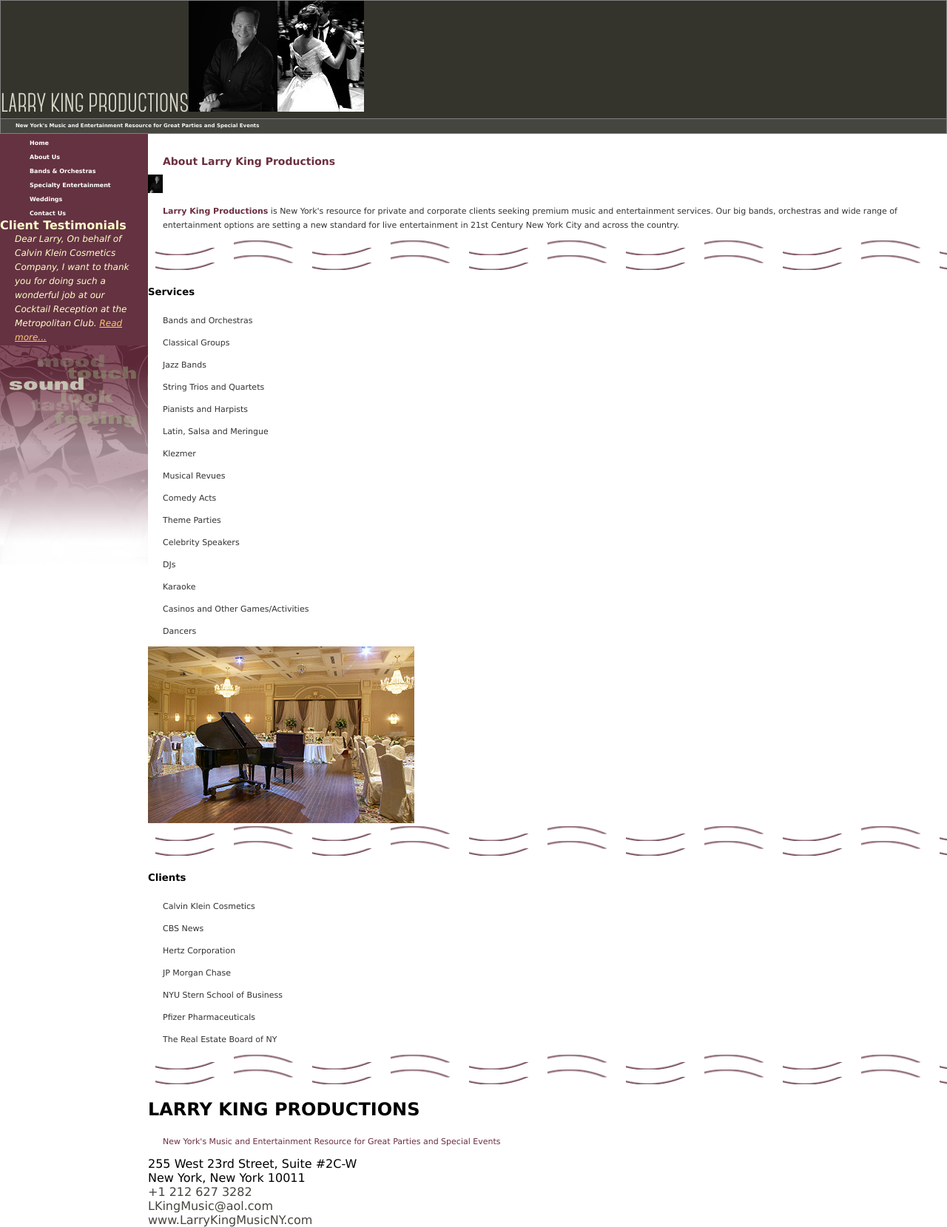
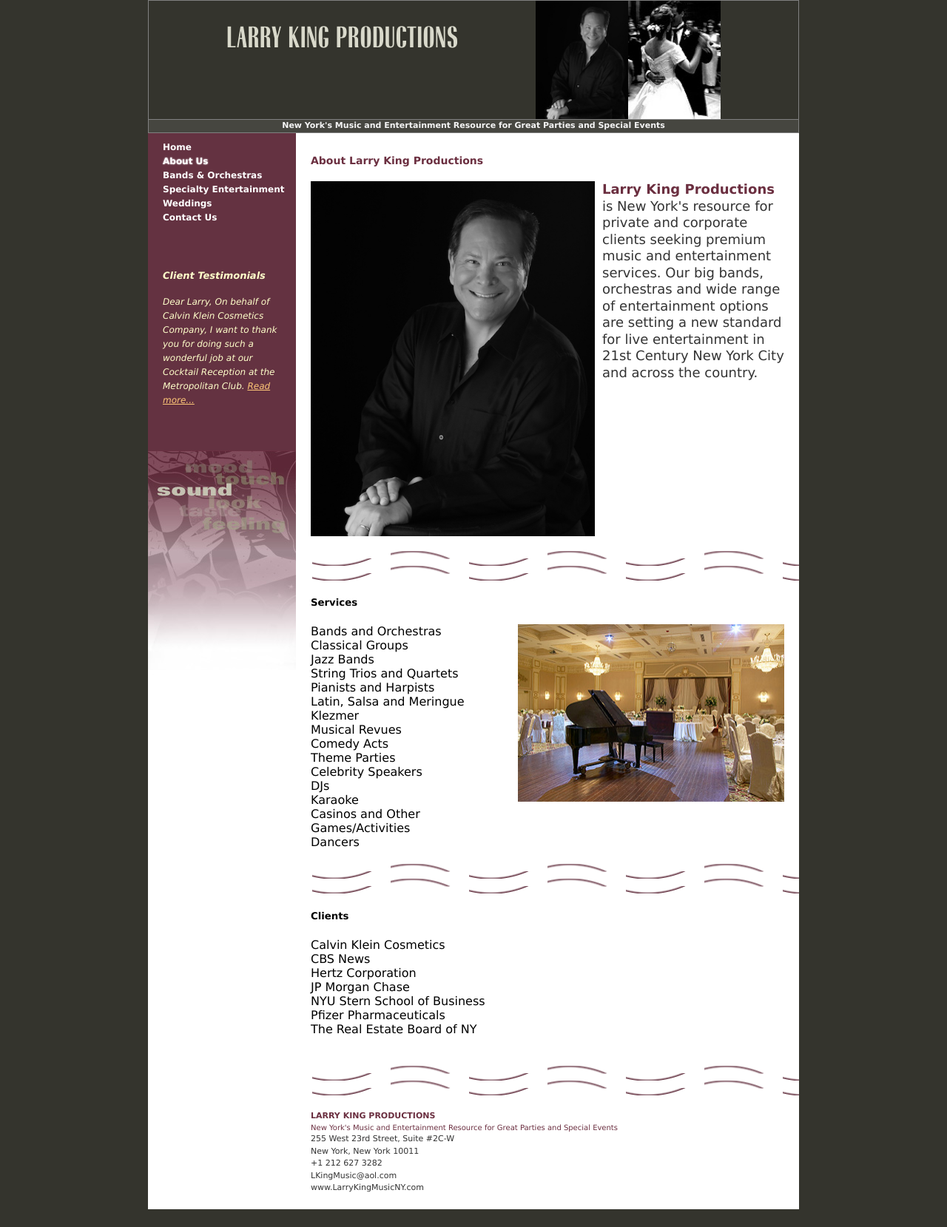
Before and after one commit to lkp-beta/lkp-beta.github.io, a React (Vite) app: page /about in a window 1280 px wide. Shown: the whole page at 74% size. After the commit the page ends 1635 px from the top, so only its background shows below. Built offline with nearby package versions, Linux system fonts and the light colour scheme.

Commit message:
Add responsive styles, Radiant font

```diff
--- a/src/NavItem.jsx
+++ b/src/NavItem.jsx
@@ -1,10 +1,10 @@
-import { NavLink } from 'react-router-dom';
+import { NavLink } from "react-router-dom";
 
 export const NavItem = ({ title, to }) => (
   <li>
     <NavLink
       to={`/${to ?? title.toLowerCase()}`}
-      className={({ isActive }) => (isActive ? 'active' : undefined)}
+      className={({ isActive }) => (isActive && to !== "" ? "active" : undefined)}
     >
       {title}
     </NavLink>
--- a/src/Page.jsx
+++ b/src/Page.jsx
@@ -1,22 +1,24 @@
-import { useLocation } from 'react-router-dom';
-import sidebarFade from '/images/sidebarFade.jpg';
-import navHeadshot from '/images/nav-headshot.jpeg';
-import weddingCouple from '/images/wedding-couple.jpg';
-import { NavItem } from './NavItem';
+import { useLocation } from "react-router-dom";
+import sidebarFade from "/images/sidebarFade.jpg";
+import navHeadshot from "/images/nav-headshot.jpeg";
+import weddingCouple from "/images/wedding-couple.jpg";
+import { NavItem } from "./NavItem";
 
-const bandOrchSubPaths = ['bands-orchestras', 'top-40s', 'classical', 'jazz', 'world', 'swing'];
+const bandOrchSubPaths = ["bands-orchestras", "top-40s", "classical", "jazz", "world", "swing"];
 
 export default function Page({ children }) {
   const { pathname } = useLocation();
   return (
-    <>
+    <div className="main">
       <header>
-        <div>
+        <div className="masthead">
           <a href="/" tabIndex="-1">
-            LARRY KING PRODUCTIONS
+            <h1>LARRY KING PRODUCTIONS</h1>
           </a>
-          <img alt="" src={navHeadshot} />
-          <img alt="" src={weddingCouple} />
+          <div className="mastheadImages">
+            <img alt="" src={navHeadshot} />
+            <img alt="" src={weddingCouple} />
+          </div>
         </div>
         <p>New York&#39;s Music and Entertainment Resource for Great Parties and Special Events</p>
       </header>
@@ -39,12 +41,12 @@
             <NavItem title="Weddings" to="weddings" />
             <NavItem title="Contact Us" to="contact" />
           </ul>
-          {(pathname === '/' || pathname === '/about') && (
+          {(pathname === "/" || pathname === "/about") && (
             <section className="testimonials">
               <strong>Client Testimonials</strong>
               <p>
                 Dear Larry, On behalf of Calvin Klein Cosmetics Company, I want to thank you for
-                doing such a wonderful job at our Cocktail Reception at the Metropolitan Club.{' '}
+                doing such a wonderful job at our Cocktail Reception at the Metropolitan Club.{" "}
                 <a href="/testimonials">Read more...</a>
               </p>
             </section>
@@ -54,28 +56,34 @@
             alt="Larry King Productions entices all senses but sound is without comparison"
           />
         </nav>
-        <div>
+        <div className="mainContent">
           {children}
-          {pathname !== '/contact' && (
+          {pathname !== "/contact" && (
             <>
               <div className="squiggle" />
               <div className="squiggle" />
               <footer>
                 <h2>LARRY KING PRODUCTIONS</h2>
-                <p className="rose">
+                <h6>
                   New York&apos;s Music and Entertainment Resource for Great Parties and Special
                   Events
-                </p>
-                255 West 23rd Street, Suite #2C-W
-                <br /> New York, New York 10011
-                <a href="tel:+12126273282">+1 212 627 3282</a>
-                <a href="mailto:LKingMusic@aol.com">LKingMusic@aol.com</a>
-                <a href="http://www.larrykingmusicny.com">www.LarryKingMusicNY.com</a>
+                </h6>
+                <p>255 West 23rd Street, Suite #2C-W</p>
+                <p>New York, New York 10011</p>
+                <a href="tel:+12126273282">
+                  <p>+1 212 627 3282</p>
+                </a>
+                <a href="mailto:LKingMusic@aol.com">
+                  <p>LKingMusic@aol.com</p>
+                </a>
+                <a href="http://www.larrykingmusicny.com">
+                  <p>www.LarryKingMusicNY.com</p>
+                </a>
               </footer>
             </>
           )}
         </div>
       </div>
-    </>
+    </div>
   );
 }
--- a/src/index.css
+++ b/src/index.css
@@ -1,14 +1,28 @@
 @font-face {
-  font-family: 'Canter Bold';
-  src: url('/Canter\ Bold.woff2') format('woff2');
+  font-family: "Canter Bold";
+  src: url("/Canter\ Bold.woff2") format("woff2");
+}
+@font-face {
+  font-family: "Radiant";
+  src: url("/Radiant.woff2") format("woff2");
 }
 body {
-  margin: 0px;
+  width: 100%;
+  margin: 0;
   padding: 0;
   -webkit-font-smoothing: antialiased;
   -moz-osx-font-smoothing: grayscale;
+  background-color: #34342d;
+  min-width: 375px;
 }
-
+.main {
+  max-width: 880px;
+  margin: auto;
+}
+img {
+  width: 100%;
+  height: auto;
+}
 * {
   font-family: Verdana, Arial, Helvetica, sans-serif;
 }
@@ -41,42 +55,71 @@
   background-color: #34342d;
   margin: 0;
 }
-header a {
+.masthead {
+  display: flex;
+  justify-content: space-evenly;
+  flex-wrap: wrap;
+}
+.mastheadImages {
+  display: flex;
+  width: 100%;
+  max-width: 250px;
+}
+header h1 {
+  font-family: "Radiant", "Canter Bold", "Lucida Grande", Verdana, sans-serif;
   font-size: 36px;
   color: #d9d9cb;
-  font-family: 'Canter Bold', 'Lucida Grande', Verdana, sans-serif;
+  margin: 0 0 20px 0;
+  padding: 0;
+  text-align: center;
 }
-header > p {
+header a {
+  margin-top: 30px;
+}
+header p {
   color: whitesmoke;
-  font-size: 7px;
+  font-size: clamp(8px, 1.5vw, 11px);
   font-weight: bold;
   border-top: 1px solid #808080;
   background-color: #464640;
   margin: 0;
+  text-align: center;
+  line-height: 1.5em;
 }
 .page {
   display: flex;
   background-color: white;
 }
+.mainContent {
+  width: 100%;
+}
 nav {
   background-color: white;
   max-width: 200px;
-  /* height: ; */
 }
-nav ul {
+nav > ul {
   background-color: #643241;
   margin: 0;
+  padding: 8px 0 60px 20px;
 }
 nav ul li {
   list-style: none;
 }
 nav ul li a {
   color: white;
-  font-size: 8px;
+  font-size: clamp(9.5px, 1.5vw, 12px);
   font-weight: bold;
 }
+nav a:hover {
+  text-shadow: 0px 0px 2px white;
+}
+.active {
+  text-shadow: 0px 0px 2px white;
+}
 nav ul ul {
-  padding-left: 20px;
+  padding-left: 14px;
+  padding-top: 0;
+  margin-right: 4px;
 }
 nav ul ul li {
   /* list-style-type: disc; */
@@ -85,12 +128,18 @@
 nav .testimonials {
   color: #ffffca;
   background-color: #643241;
+  padding: 0 20px 40px 20px;
+}
+nav .testimonials strong {
+  font-size: 13px;
+  font-style: italic;
 }
 nav .testimonials p {
   color: #ffffca;
   font-size: 12px;
   font-style: italic;
   margin: 0;
+  padding: 18px 0;
 }
 
 nav .testimonials a {
@@ -105,8 +154,27 @@
   background-color: white;
   /* width: 100%; */
 }
+main {
+  margin-bottom: 40px;
+}
+footer {
+  padding: 20px;
+}
 footer * {
   display: block;
+  padding: 0;
+  margin: 0;
+  line-height: 1.5em;
+}
+footer h2 {
+  font-size: 11px;
+  font-weight: bold;
+  color: #6b2f40;
+}
+footer h6 {
+  color: #6b2f40;
+  font-weight: normal;
+  font-size: 10px;
 }
 .squiggle {
   width: 100%;
@@ -132,23 +200,100 @@
 
 .home {
   display: flex;
+  flex-wrap: wrap-reverse;
+  align-items: center;
+  justify-content: center;
   gap: 20px;
 }
 .home ul li {
   list-style-type: none;
 }
-.home a {
-  text-decoration: underline;
+.home ul {
+  padding: 0 10px;
+}
+.home ul ul {
+  padding-left: 10px;
 }
 .home a:hover,
 footer a:hover {
   color: #6b2f40;
 }
+.home img {
+  max-width: 200px;
+}
 .about section {
-  /* display: flex; */
+  margin: 20px;
+  display: flex;
+  gap: 10px;
 }
-.about > p {
-  /* word-wrap: normal; */
+.about img {
+  max-width: 400px;
+  width: 60%;
+  height: 60%;
+}
+@media only screen and (max-width: 600px) {
+  .about section {
+    flex-direction: column;
+  }
+  .about img {
+    width: 100%;
+  }
+  .weddingSplit {
+    flex-direction: column-reverse;
+  }
+  .weddingSplit img {
+    width: 100%;
+    margin: auto;
+  }
+}
+.about h5 {
+  margin-left: 20px;
+}
+.about p {
+  word-wrap: normal;
+  padding: 0;
+  margin: 0;
+  font-size: clamp(12px, 1.5vw, 18px);
+  line-height: 1.25em;
+}
+.about span {
+  white-space: nowrap;
+}
+.about ul {
+  padding: 0;
+  margin: 0;
+}
+.about li {
+  list-style: none;
+}
+.servicesInclude {
+  list-style: none;
+  padding: 0;
+}
+.specialty p {
+  font-size: clamp(11px, 2vw, 18px);
+  line-height: 1.3em;
+}
+.weddings p {
+  font-size: clamp(12px, 1.5vw, 18px);
+  line-height: 1.25em;
+}
+.weddingSplit {
+  display: flex;
+}
+.weddingSplit img {
+  width: 45%;
+  height: auto;
+}
+.contact section * {
+  margin: 0;
+  font-size: clamp(12px, 1.5vw, 18px);
+  line-height: 1.25em;
+}
+.contact h2 {
+  font-weight: bold;
+  color: #6b2f40;
+  margin-left: 20px;
 }
 .name {
   font-weight: bold;
--- a/src/routes/About.jsx
+++ b/src/routes/About.jsx
@@ -1,5 +1,5 @@
-import grandPiano from '/images/grand-piano.jpg';
-import headshot from '/images/home-headshot.jpeg';
+import grandPiano from "/images/grand-piano.jpg";
+import headshot from "/images/home-headshot.jpeg";
 
 export default function About() {
   return (
@@ -16,49 +16,49 @@
       </section>
       <div className="squiggle" />
       <div className="squiggle" />
+      <h5>Services</h5>
       <section>
-        <h5>Services</h5>
-        {servicesList.map(createItem)}
+        <ul>{servicesList.map(createItem)}</ul>
+        <img alt="" src={grandPiano} />
       </section>
-      <img alt="" src={grandPiano} />
       <div className="squiggle" />
       <div className="squiggle" />
+      <h5>Clients</h5>
       <section>
-        <h5>Clients</h5>
-        {clientsList.map(createItem)}
+        <ul>{clientsList.map(createItem)}</ul>
       </section>
     </main>
   );
 }
 
 function createItem(el) {
-  return <p key={el}>{el}</p>;
+  return <li key={el}>{el}</li>;
 }
 
 const servicesList = [
-  'Bands and Orchestras',
-  'Classical Groups',
-  'Jazz Bands',
-  'String Trios and Quartets',
-  'Pianists and Harpists',
-  'Latin, Salsa and Meringue',
-  'Klezmer',
-  'Musical Revues',
-  'Comedy Acts',
-  'Theme Parties',
-  'Celebrity Speakers',
-  'DJs',
-  'Karaoke',
-  'Casinos and Other Games/Activities',
-  'Dancers',
+  "Bands and Orchestras",
+  "Classical Groups",
+  "Jazz Bands",
+  "String Trios and Quartets",
+  "Pianists and Harpists",
+  "Latin, Salsa and Meringue",
+  "Klezmer",
+  "Musical Revues",
+  "Comedy Acts",
+  "Theme Parties",
+  "Celebrity Speakers",
+  "DJs",
+  "Karaoke",
+  "Casinos and Other Games/Activities",
+  "Dancers",
 ];
 
 const clientsList = [
-  'Calvin Klein Cosmetics',
-  'CBS News',
-  'Hertz Corporation',
-  'JP Morgan Chase',
-  'NYU Stern School of Business',
-  'Pfizer Pharmaceuticals',
-  'The Real Estate Board of NY',
+  "Calvin Klein Cosmetics",
+  "CBS News",
+  "Hertz Corporation",
+  "JP Morgan Chase",
+  "NYU Stern School of Business",
+  "Pfizer Pharmaceuticals",
+  "The Real Estate Board of NY",
 ];
--- a/src/routes/Contact.jsx
+++ b/src/routes/Contact.jsx
@@ -1,15 +1,20 @@
 export default function Bands() {
   return (
-    <main>
+    <main className="contact">
       <h1>Contact Us</h1>
-      <p>Larry King Productions, Inc.</p>
-      <p>Music and Entertainment</p>
-      <p>255 West 23rd Street</p>
-      <p>Suite #2C-W</p>
-      <p>New York, NY 10011 USA</p>
-      <a href="tel:+12126273282">+1 212 627 3282</a>
-      <br />
-      <a href="mailto:LKingMusic@aol.com">LKingMusic@aol.com</a>
+      <section>
+        <h2>Larry King Productions, Inc.</h2>
+        <p>Music and Entertainment</p>
+        <p>255 West 23rd Street</p>
+        <p>Suite #2C-W</p>
+        <p>New York, NY 10011 USA</p>
+        <a href="tel:+12126273282">
+          <p>+1 212 627 3282</p>
+        </a>
+        <a href="mailto:LKingMusic@aol.com">
+          <p>LKingMusic@aol.com</p>
+        </a>
+      </section>
     </main>
   );
 }
--- a/src/routes/Specialty.jsx
+++ b/src/routes/Specialty.jsx
@@ -1,8 +1,8 @@
-import specialCollage from '/images/specialty-entertain-collage.jpg';
+import specialCollage from "/images/specialty-entertain-collage.jpg";
 
 export default function Specialty() {
   return (
-    <main>
+    <main className="specialty">
       <h1>Specialty Entertainment</h1>
       <img alt="" src={specialCollage} />
       <p>
@@ -12,7 +12,7 @@
         Meringue and an incredible variety of dynamic Latin dance music with vocals in Spanish
         and/or English. Our <span className="name">KINGS OF KLEZMER</span> band is one of the
         hottest and most sought-after bands for classic and vibrant Eastern European Klezmer sounds
-        and our <span className="name">KINGS OF DIXIELAND</span> and{' '}
+        and our <span className="name">KINGS OF DIXIELAND</span> and{" "}
         <span className="name">CARIBBEAN KINGS</span> band regularly appear at a variety of indoor
         and outdoor special events. We also offer groups that specialize in Greek, Polish, French,
         Italian, Cuban, Brazilian, Irish, Jewish and a variety of Middle Eastern music plus Cajun,
```
Also changed, not shown: src/routes/Weddings.jsx (+5 -5 lines), public/Radiant.woff2 (added).
